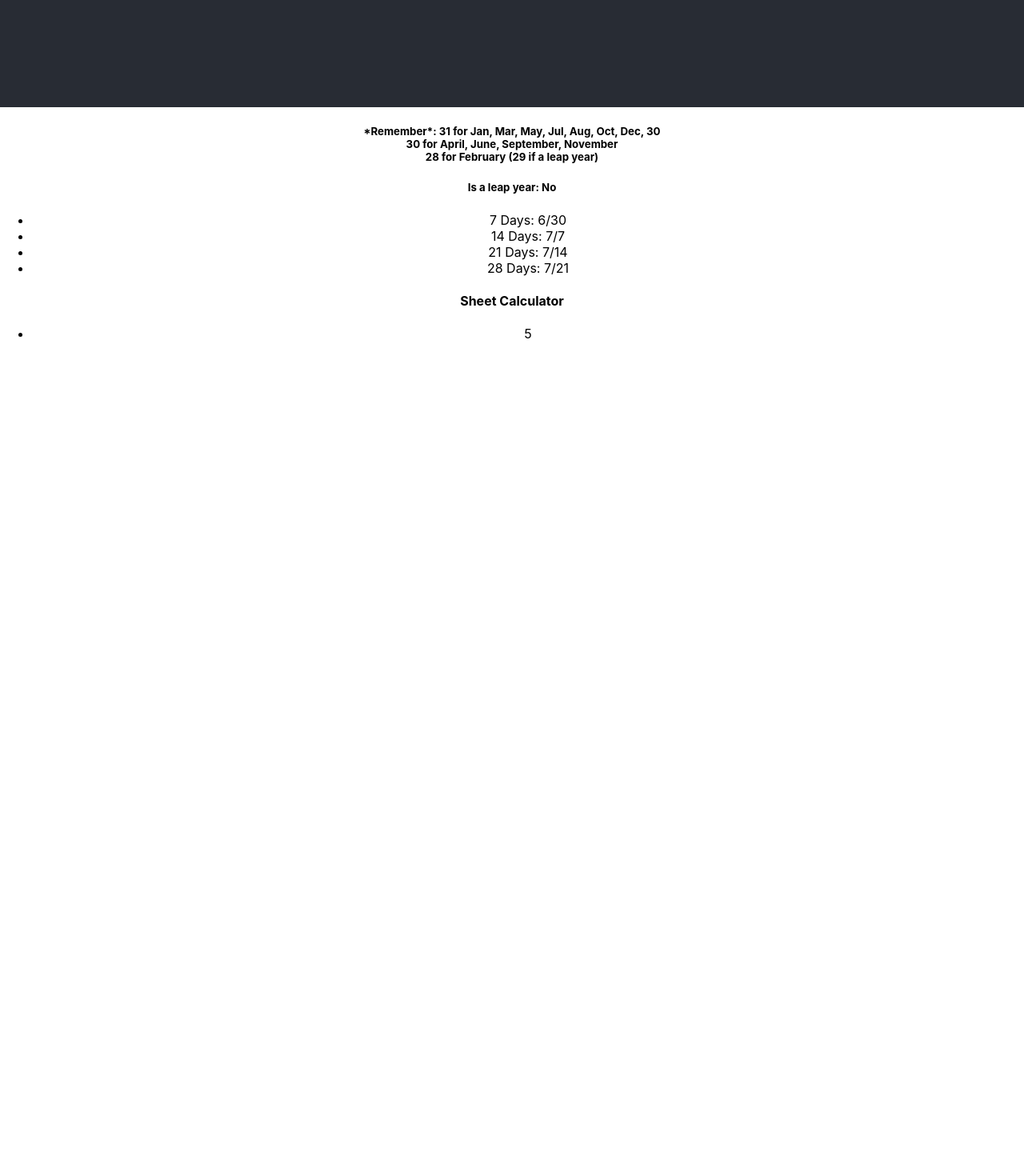
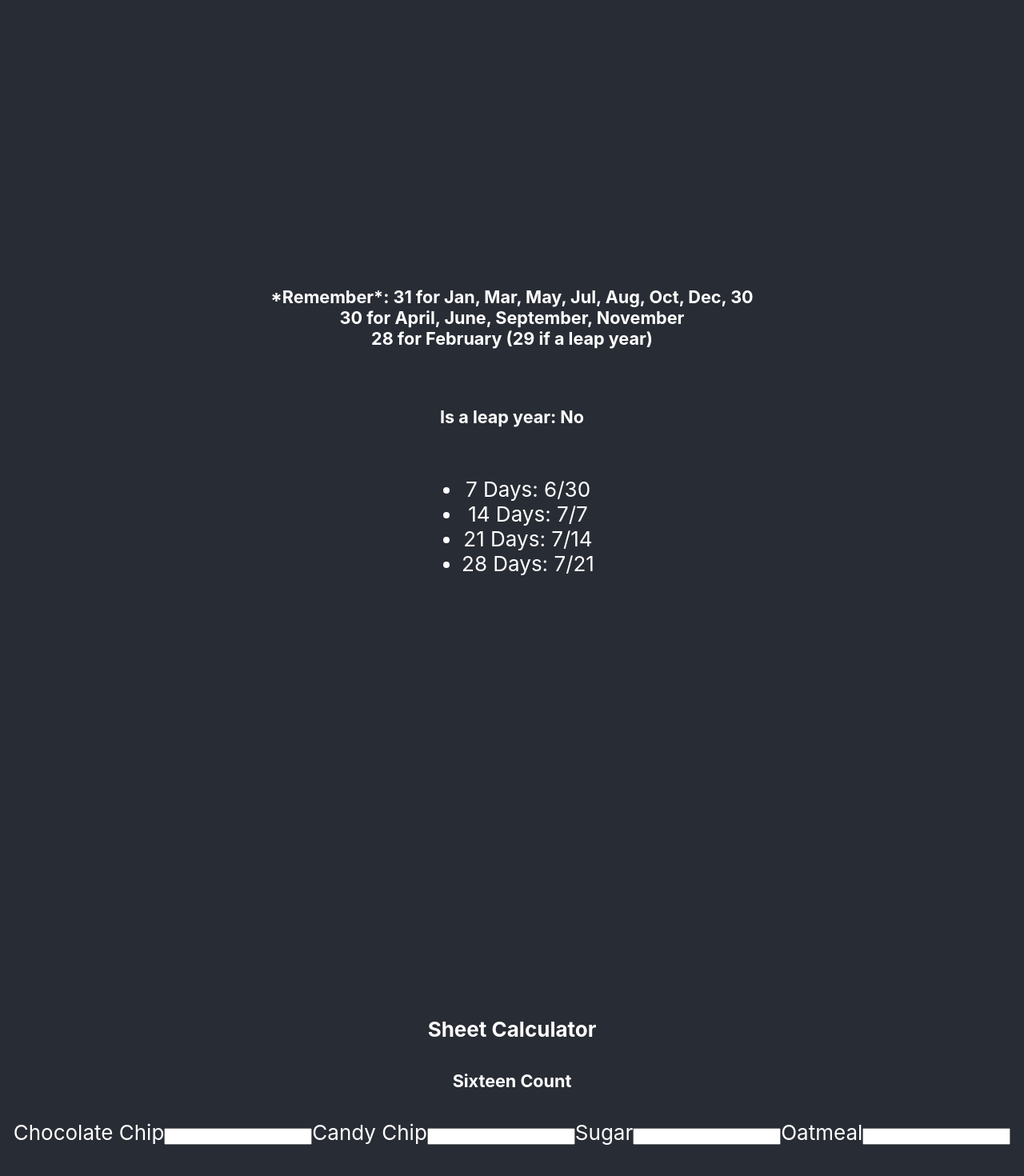
Before and after one commit to MWeber313/bakery-logging-app, a React (Create React App) app in the folder bakery-app/: page / in a window 1280 px wide. Shown: the part 666-2136 px from the top of the page at 80% size. Before the commit the page ends 1109 px from the top, so only its background shows below. Built offline with nearby package versions, Linux system fonts and the light colour scheme.

Commit message:
Skeleton of form done

```diff
--- a/bakery-app/src/App.js
+++ b/bakery-app/src/App.js
@@ -33,7 +33,7 @@ function App() {
         <h1>Bakery Department</h1>
         <h4>Sell-By Dating Ranges</h4>
       </header>
-      <div>
+      <div className="App-header">
         <h5>*Remember*: 31 for Jan, Mar, May, Jul, Aug, Oct, Dec, 30<br></br>
         30 for April, June, September, November <br></br>
         28 for February (29 if a leap year)
@@ -46,7 +46,9 @@ function App() {
           <li>28 Days: {dateCalculator(today, 28)}</li>
         </ul>
       </div>
-      <SheetCalculatorFrame />
+      <div className="App-header">
+        <SheetCalculatorFrame />
+      </div>
     </div>
   );
 }
--- a/bakery-app/src/Components/sheetcalc.js
+++ b/bakery-app/src/Components/sheetcalc.js
@@ -9,11 +9,17 @@ class SheetCalculatorFrame extends React.Component {
         return (
         <div>
             <h4>Sheet Calculator</h4>
-            <ul>
-                <li>
-                    <p>{sheetCalculator('10', 10)}</p>
-                </li>
-            </ul>
+            <h5>Sixteen Count</h5>
+            <form>
+                <label for='choc16'>Chocolate Chip</label>
+                <input name='choc16' type='number' id='choc16'></input>
+                <label for='mnm16'>Candy Chip</label>
+                <input name='mnm16' type='number' id='mnm16'></input>
+                <label for='sugar16'>Sugar</label>
+                <input name='sugar16' type='number' id='sugar16'></input>
+                <label for='oat16'>Oatmeal</label>
+                <input name='oat16' type='number' id='oat16'></input>
+            </form>
         </div>
         )
     }
```
